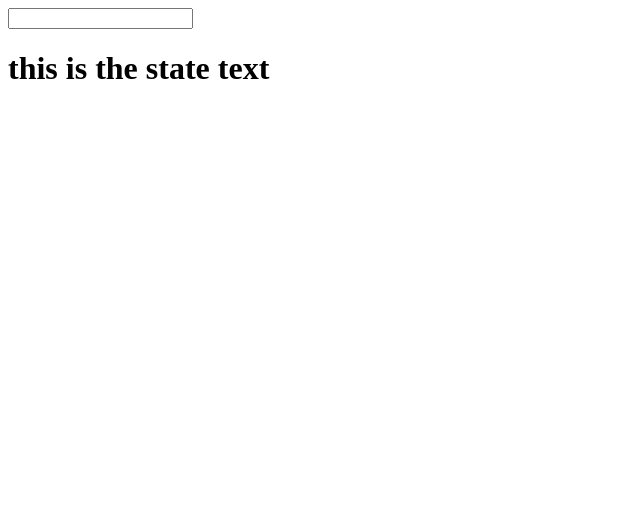
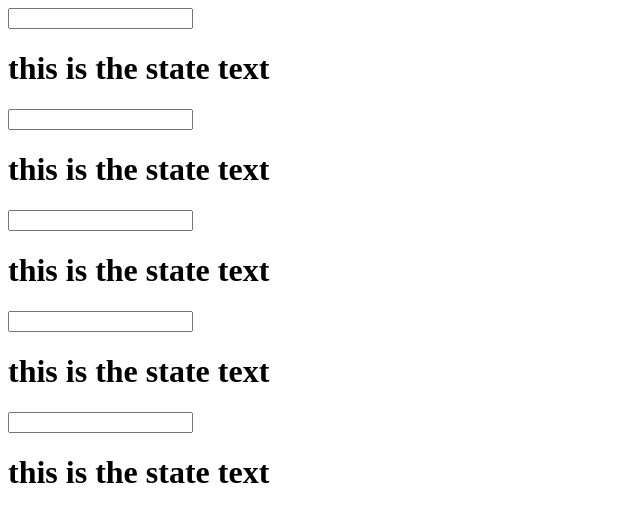
Before and after one commit to RickyV33/React-Playground, a React app: page / in a window 1280 px wide. Shown: the top 522 px of the page, without its empty margins (0-640 px from the left). Built offline with nearby package versions, Linux system fonts and the light colour scheme.

Commit message:
play with parent to child components

```diff
--- a/App.js
+++ b/App.js
@@ -13,13 +13,25 @@
   render() {
     return (
       <div>
-        <input type = "text" onChange={this.update} />
-        <h1>{this.state.txt}</h1>
+        <Widget txt={this.state.txt} update={this.update} />
+        <Widget txt={this.state.txt} update={this.update} />
+        <Widget txt={this.state.txt} update={this.update} />
+        <Widget txt={this.state.txt} update={this.update} />
+        <Widget txt={this.state.txt} update={this.update} />
       </div>
-    );
+    )
   }
 }
 
+const Widget = (props) => {
+  return (
+    <div>
+      <input type = "text" onChange={props.update} />
+      <h1>{props.txt}</h1>
+    </div>
+  );
+
+}
 // App.propTypes = {
 //   txt: React.PropTypes.string,
 //   cat: React.PropTypes.number.isRequired
```
